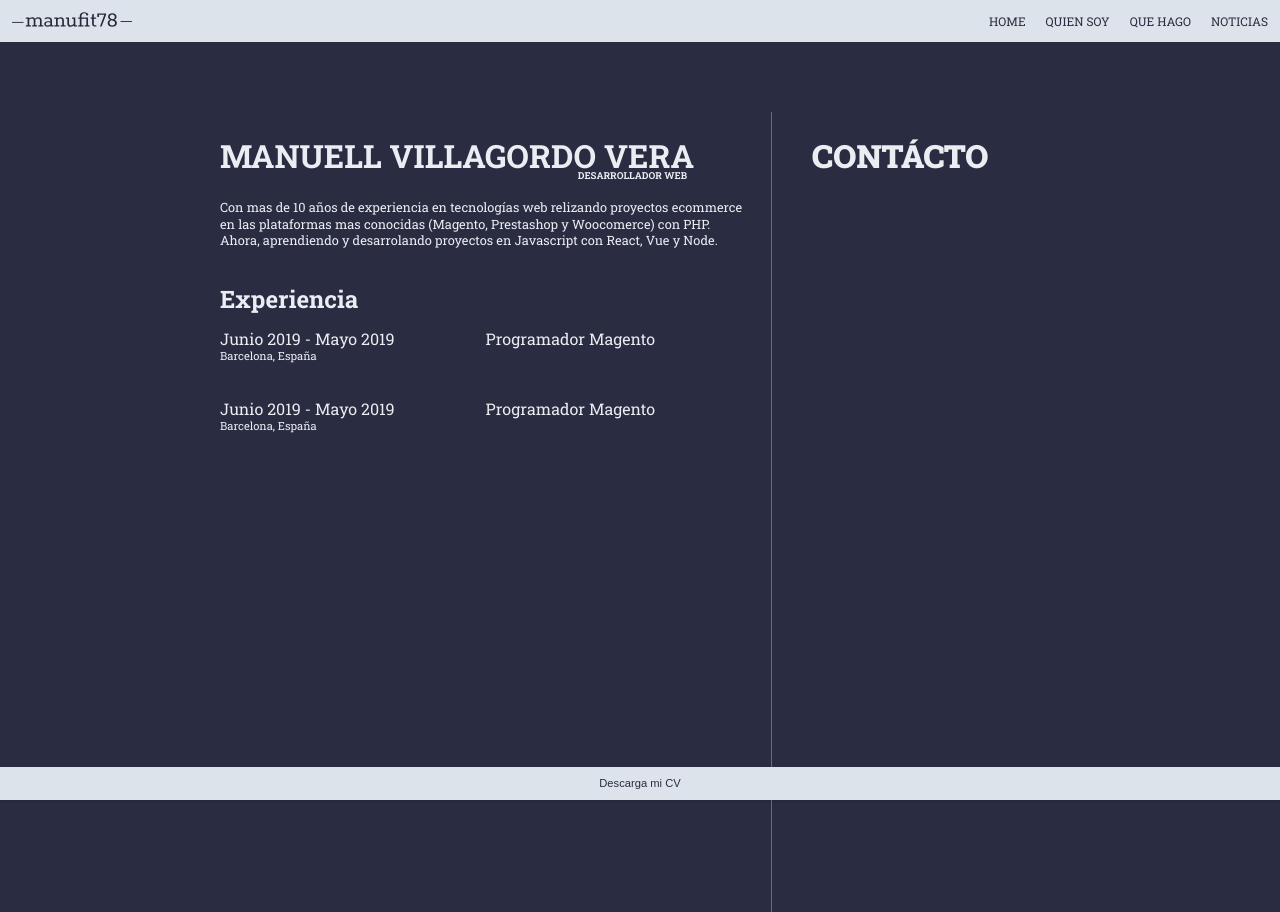
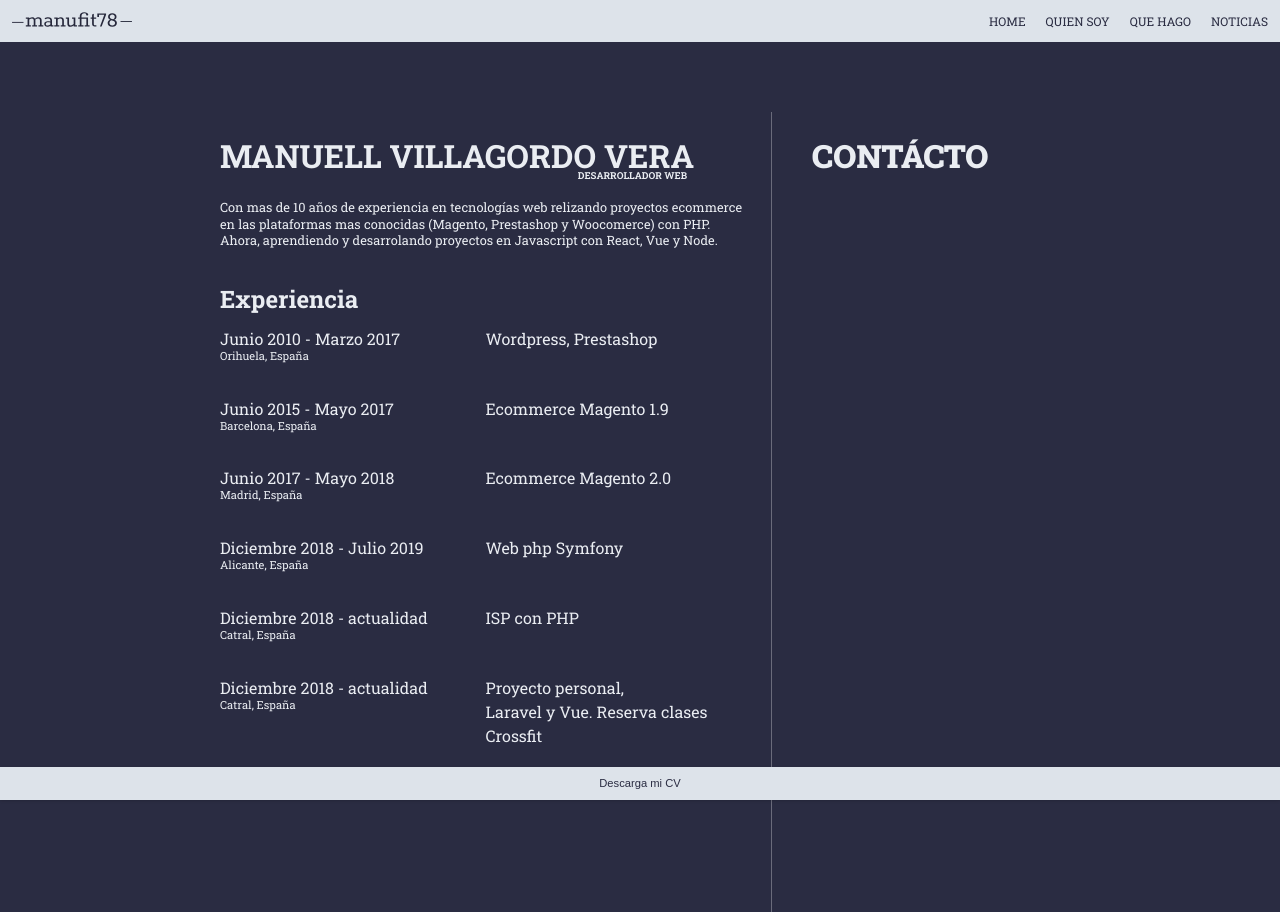
Before and after one commit to mnuhell/manufit78, a React (Create React App) app: page /que-hago in a window 1280 px wide. Built offline with nearby package versions, Linux system fonts and the light colour scheme; a web font is replaced by a local one.

Commit message:
Añado trabajos en que-hago

```diff
--- a/src/components/QueHago.js
+++ b/src/components/QueHago.js
@@ -89,28 +89,75 @@ const QueHago = () => {
                 <div className="expe__case">
                 <div className="expe__case-unit">
                     <div className="expe__case-date">
-                        Junio 2019 - Mayo 2019
+                        Junio 2010 - Marzo 2017
+                        <div className="expe__case-place ">
+                            Orihuela, España
+                        </div>
+
+                    </div>
+                    <div className="expe__case-work">
+                        Wordpress, Prestashop
+                    </div>
+                </div>
+                <div className="expe__case-unit">
+                    <div className="expe__case-date">
+                        Junio 2015 - Mayo 2017
                         <div className="expe__case-place ">
                             Barcelona, España
                         </div>
 
                     </div>
                     <div className="expe__case-work">
-                        Programador Magento
+                        Ecommerce Magento 1.9
                     </div>
                 </div>
-                <div className="expe__case-unit">
-                    <div className="expe__case-date">
-                        Junio 2019 - Mayo 2019
-                        <div className="expe__case-place ">
-                            Barcelona, España
+                    <div className="expe__case-unit">
+                        <div className="expe__case-date">
+                            Junio 2017 - Mayo 2018
+                            <div className="expe__case-place ">
+                                Madrid, España
+                            </div>
+
                         </div>
+                        <div className="expe__case-work">
+                            Ecommerce Magento 2.0
+                        </div>
+                    </div>
+                    <div className="expe__case-unit">
+                        <div className="expe__case-date">
+                            Diciembre 2018 - Julio 2019
+                            <div className="expe__case-place ">
+                                Alicante, España
+                            </div>
 
+                        </div>
+                        <div className="expe__case-work">
+                            Web php Symfony
+                        </div>
                     </div>
-                    <div className="expe__case-work">
-                        Programador Magento
+                    <div className="expe__case-unit">
+                        <div className="expe__case-date">
+                            Diciembre 2018 - actualidad
+                            <div className="expe__case-place ">
+                                Catral, España
+                            </div>
+
+                        </div>
+                        <div className="expe__case-work">
+                            ISP con PHP
+                        </div>
                     </div>
-                </div>
+                    <div className="expe__case-unit">
+                        <div className="expe__case-date">
+                            Diciembre 2018 - actualidad
+                            <div className="expe__case-place ">
+                                Catral, España
+                            </div>
+                        </div>
+                        <div className="expe__case-work">
+                            <p>Proyecto personal, <p>Laravel y Vue. Reserva clases Crossfit </p></p>
+                        </div>
+                    </div>
                 </div>
             </div>
 
--- a/src/components/routers/AppRouters.js
+++ b/src/components/routers/AppRouters.js
@@ -24,7 +24,7 @@ import LoginScreen from '../LoginScreen';
 
             <PrivateRoute
               exact path="/admin" component={AdminScreen} isAuthenticated={isLoggedIn}
-            />
+              />
 
             <Route path="/auth/login" component={LoginScreen} />
         </Switch>
```
